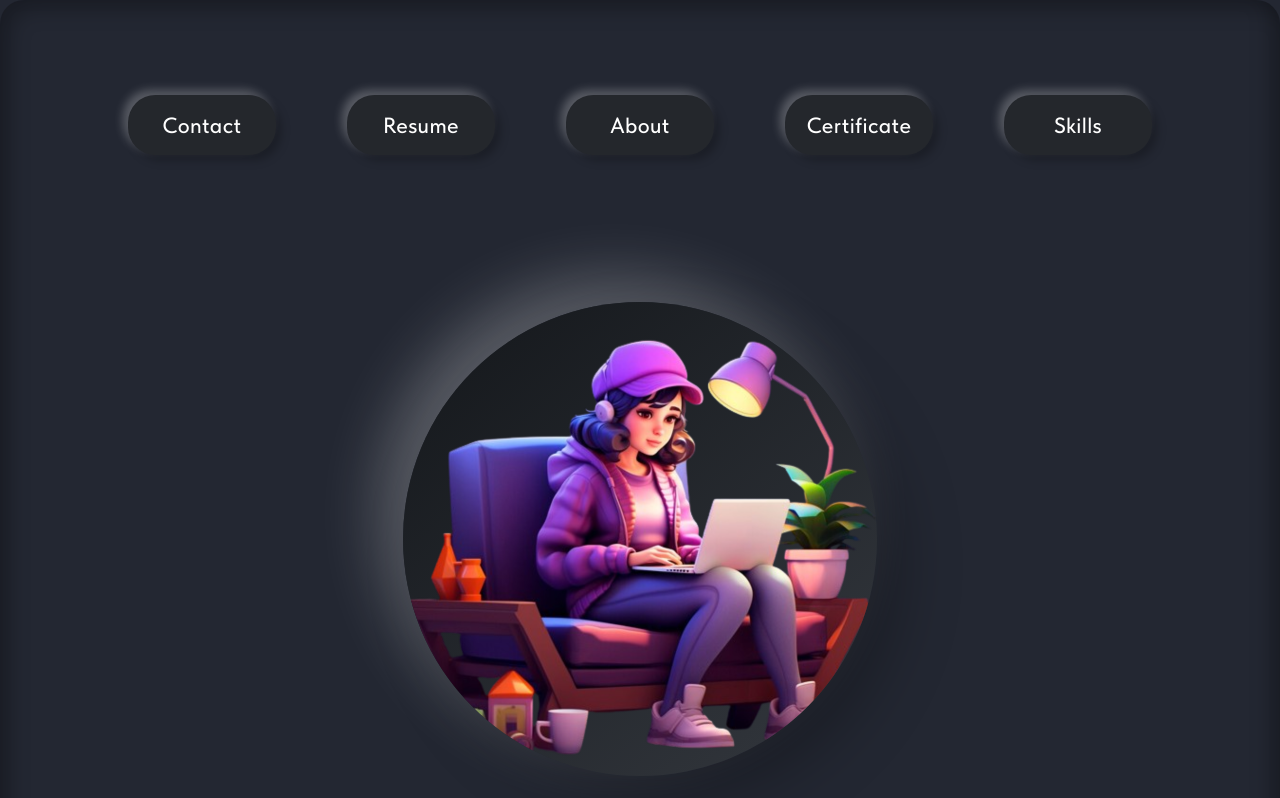
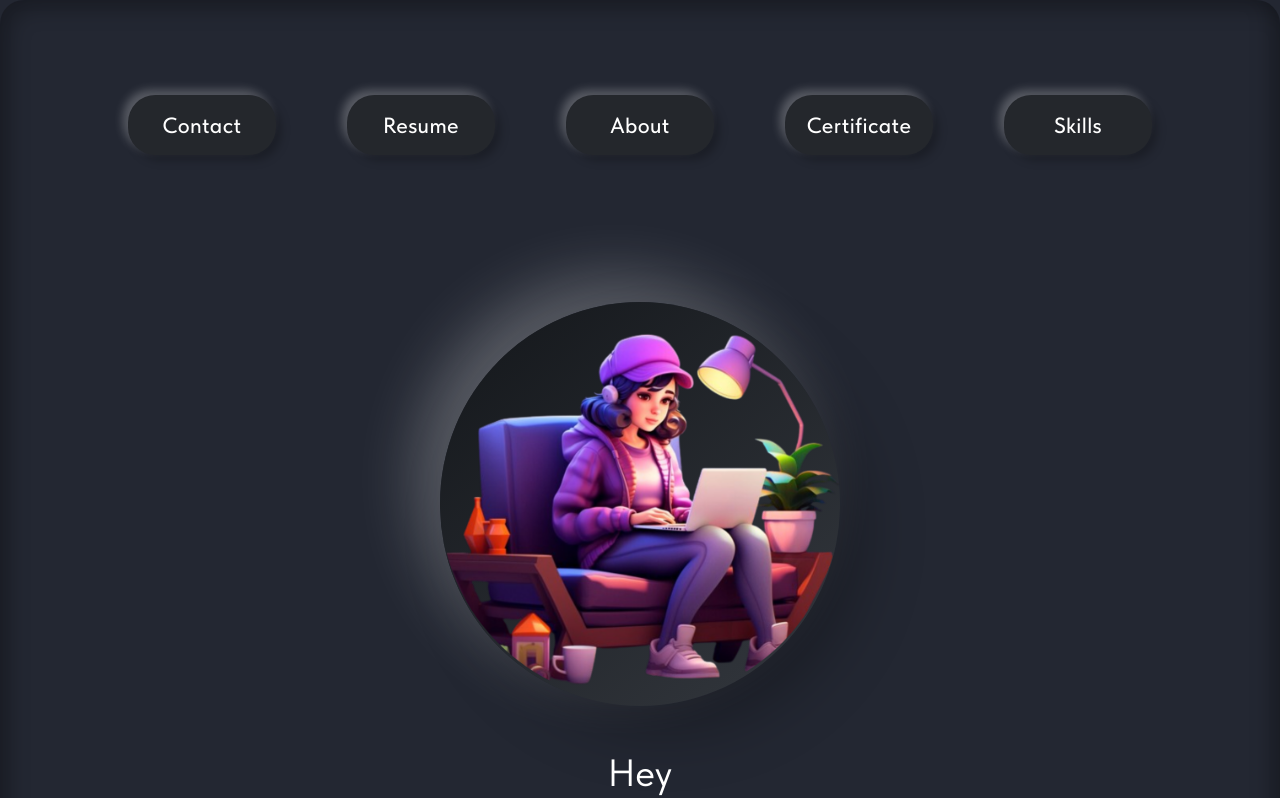
Before and after one commit to zh33nbekov/my-portfolio, a Next.js app: page / in a window 1280 px wide. Shown: the top 798 px of the page. Built offline with nearby package versions, Linux system fonts and the light colour scheme.

Commit message:
feature/greeting...

```diff
--- a/src/modules/greeting/components/greeting/greeting.module.scss
+++ b/src/modules/greeting/components/greeting/greeting.module.scss
@@ -8,8 +8,8 @@
 	justify-content: center;
 	align-items: center;
 	&__image {
-		width: clamp(178px, 49px + 40.33vw, 474px);
-		height: clamp(178px, 49px + 40.33vw, 474px);
+		width: clamp(178px, 81.2px + 30.25vw, 400px);
+		width: clamp(178px, 81.2px + 30.25vw, 400px);
 		border-radius: 50%;
 		box-shadow:
 			25px 25px 60px 0px rgba(0, 0, 0, 0.25),
```
